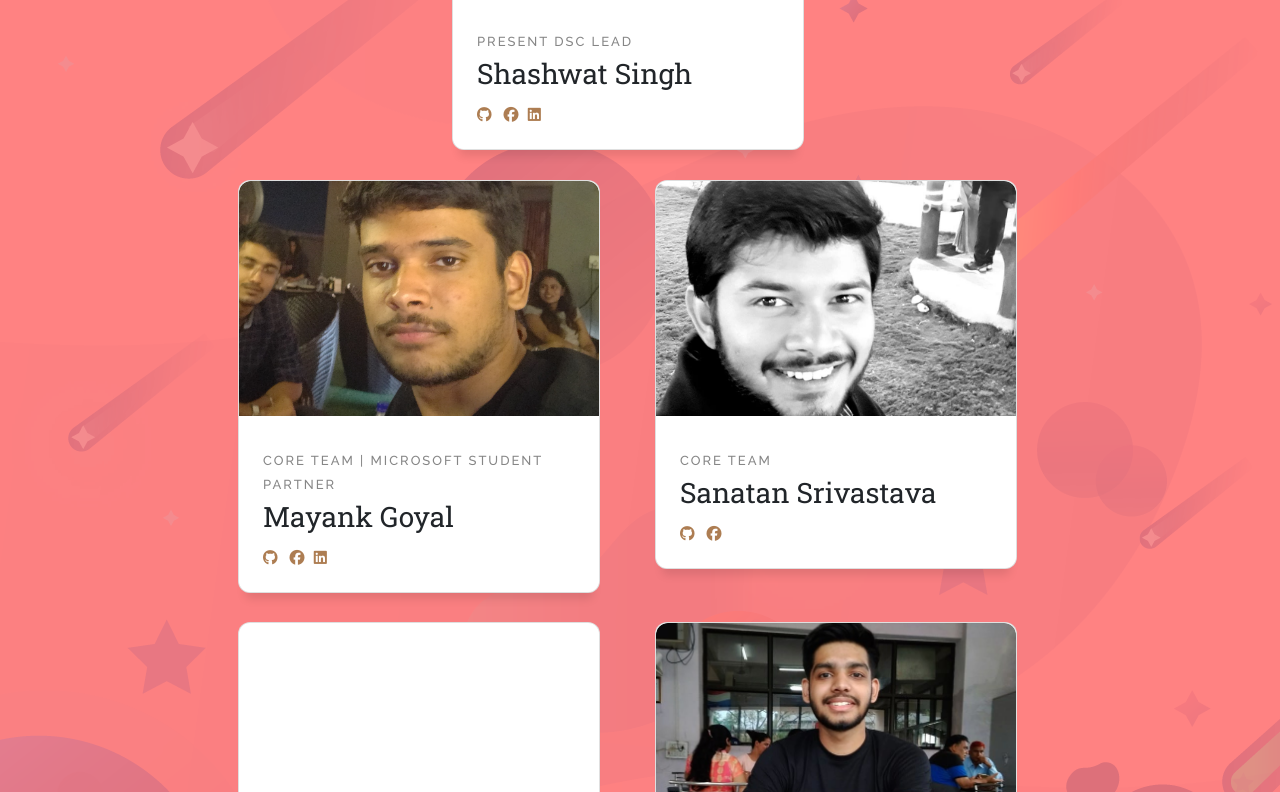
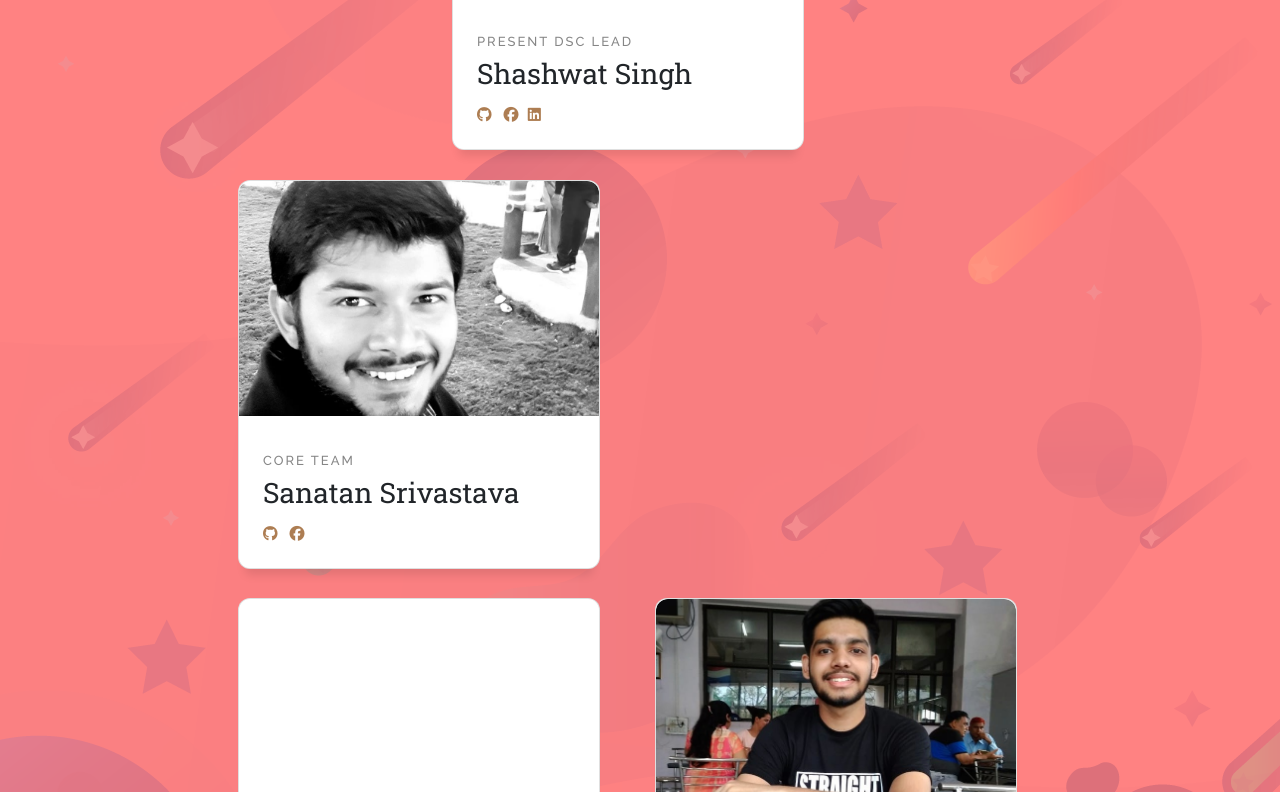
Before and after one commit to heromayank2/DSCWebsite, a plain HTML site: page team.html in a window 1280 px wide. Shown: the part 476-1268 px from the top of the page. Drawn offline with nearby package versions, Linux system fonts and the light colour scheme.

Commit message:
Update team.html

```diff
--- a/team.html
+++ b/team.html
@@ -64,29 +64,6 @@
     </div>
     <div class="row">
         <div class="col-lg-2"></div>
-        <div class="col-lg-4 animated zoomIn" style="margin-bottom: 30px;">
-            <section class="cards">
-                <article class="card card--2">
-                    <div class="card__info-hover">
-                        <div class="card__clock-info">
-                            <span class="card__time">2nd Year</span>
-                        </div>
-
-                    </div>
-                    <div class="card__img"></div>
-                    <div class="card__img--hover"></div>
-                    <div class="card__info">
-                        <span class="card__category">Core Team | Microsoft Student Partner</span>
-                        <h3 class="card__title">Mayank Goyal</h3>
-                        <span class="card__by">
-                            <a href="https://github.com/heromayank2"  target="_blank"class="card__author" title="GitHub"><i class="fab fa-github fa-lg"></i> </a>&nbsp;&nbsp;
-                            <a href="https://www.facebook.com/heromayank2"  target="_blank"class="card__author" title="FaceBook"><i class="fab fa-facebook fa-lg"></i></a>&nbsp;&nbsp;
-                            <a href="https://www.linkedin.com/in/mayank-goyal-92bb9882/"  target="_blank"class="card__author" title="LinkedIn"><i class="fab fa-linkedin fa-lg"></i></a>
-                        </span>
-                    </div>
-                </article>
-            </section>
-        </div>
         <div class="col-lg-4 animated zoomIn" style="margin-bottom: 30px;">
             <section class="cards">
                 <article class="card card--3">
```
